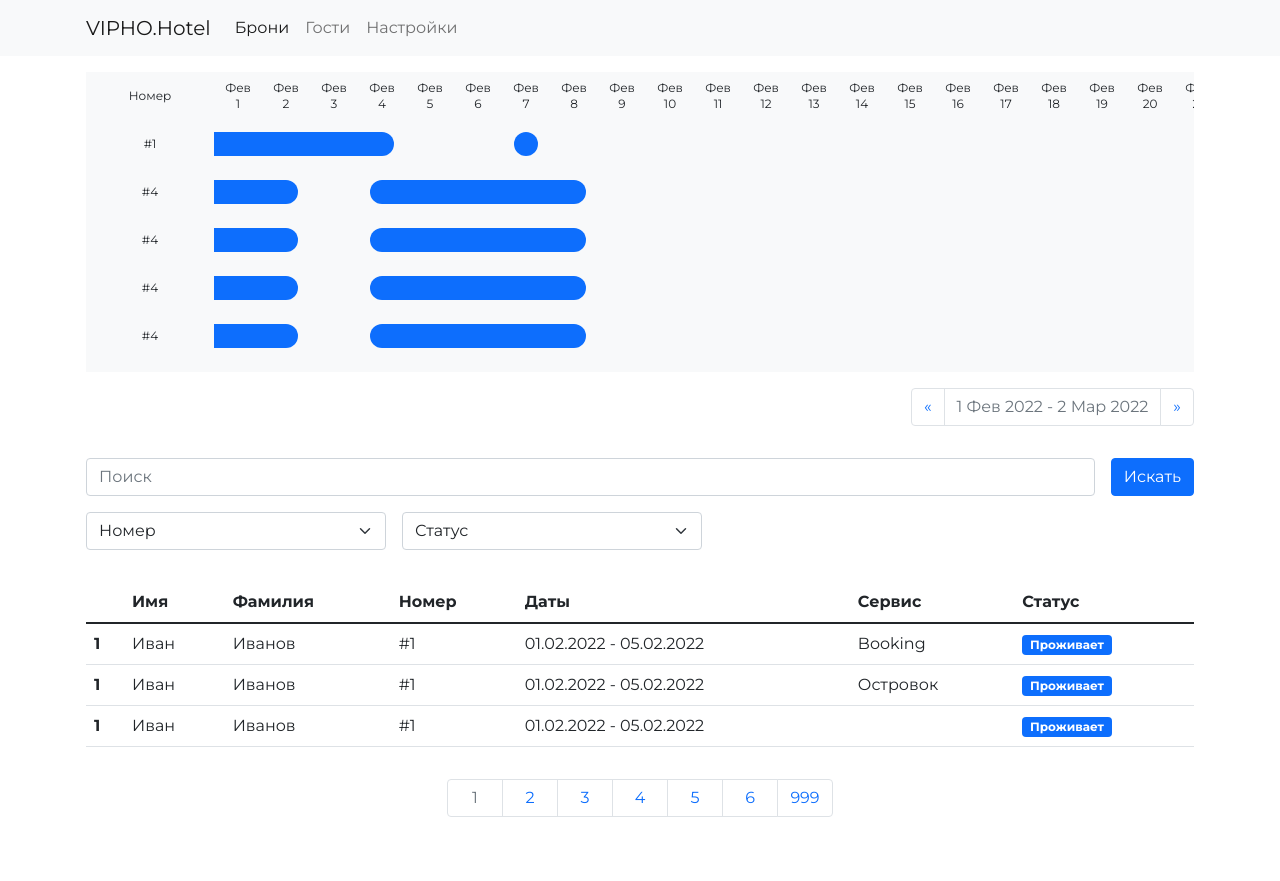
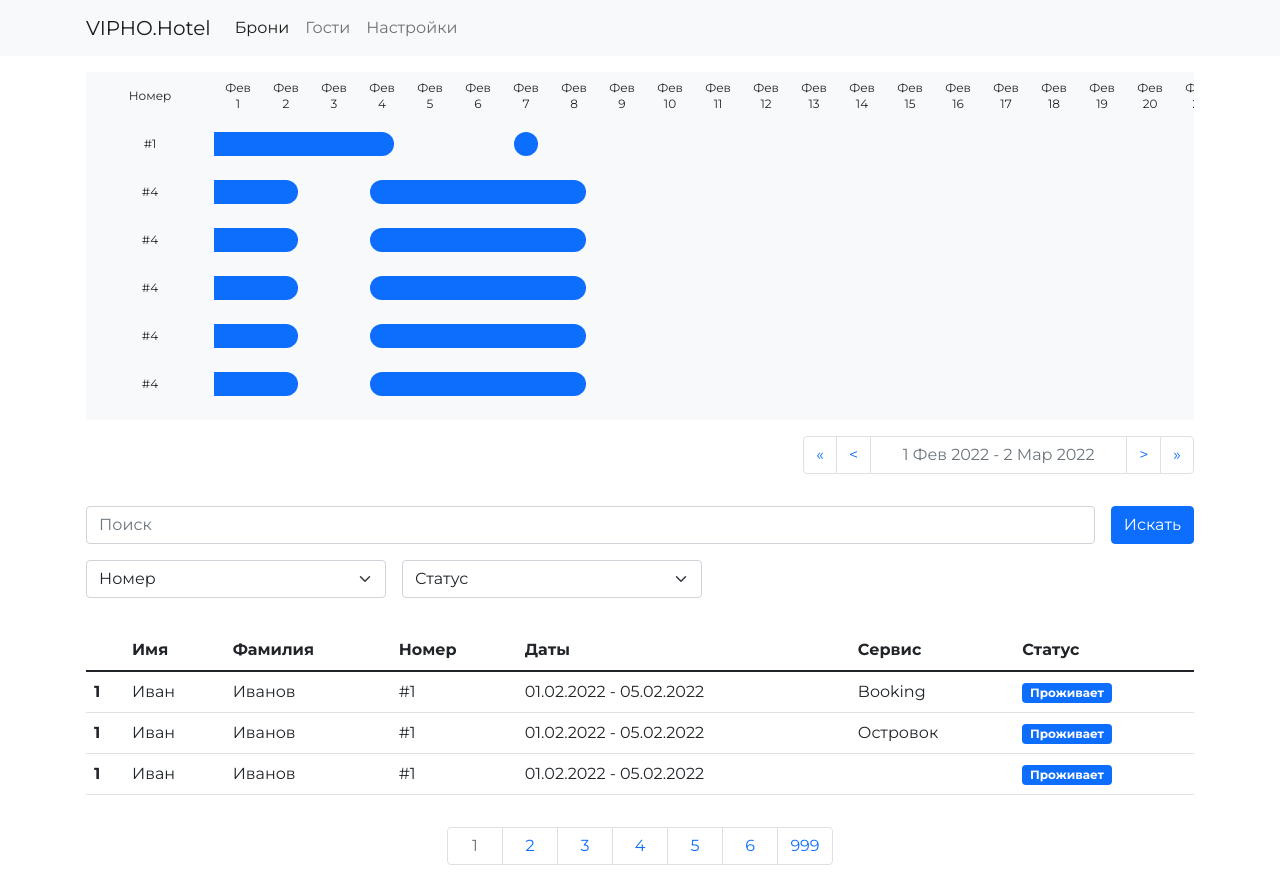
Before and after one commit to vipho/hotel-client, a Vue app: page /books in a window 1280 px wide. Before the commit the page ends 833 px from the top, so only its background shows below. Built offline with nearby package versions, Linux system fonts and the light colour scheme.

Commit message:
Improve Timeline

```diff
--- a/src/components/Timeline.vue
+++ b/src/components/Timeline.vue
@@ -1,31 +1,36 @@
 <template>
-  <div
-      @scroll="onScroll"
-      ref="timeline"
-      class="_timeline"
-  >
-    <div>
-      <div :style="{ left, top }" class="_room _room-heading">
+  <div class="_timeline">
+    <div class="_head-line">
+      <div class="_room">
         <span>{{ $t('room') }}</span>
       </div>
-      <div class="_room-wrapper" :style="{ left }">
-        <div v-for="room in sortedRooms" class="_room">
-          <span>{{ room.room }}</span>
+
+      <div class="_day-line-wrapper">
+        <div :style="{ 'margin-left': left }" class="_day-line">
+          <div v-for="dates in timelineDates" class="_day">
+            <div class="_box">
+              <div>{{ dates.month }}</div>
+              <div>{{ dates.day }}</div>
+            </div>
+          </div>
         </div>
       </div>
     </div>
 
-    <div class="d-flex">
-      <div :style="{ top }" class="_day-line">
-        <div v-for="dates in timelineDates" class="_day">
-          <div class="_box">
-            <div>{{ dates.month }}</div>
-            <div>{{ dates.day }}</div>
+    <div class="_content">
+      <div class="_room-col-wrapper">
+        <div :style="{ 'margin-top': top }" class="_room-col">
+          <div v-for="room in sortedRooms" class="_room">
+            <span>{{ room.room }}</span>
           </div>
         </div>
       </div>
 
-      <div class="_period-line-wrapper">
+      <div
+          @scroll="onScroll"
+          ref="timeline"
+          class="_period-line-wrapper"
+      >
         <div v-for="room in sortedRooms" class="_period-line">
           <div v-for="period in room.periods" class="_period" :style="{'left': period.offset, 'width': period.width}">
             <div class="_box"></div>
@@ -44,11 +49,23 @@
         <span class="page-link _link">&laquo;</span>
       </li>
       <li
-          class="page-item _item disabled"
+          class="page-item _item _no-select"
+          @click="currentDay = new Date(currentDay.getTime() - 86400000)"
       >
-          <span class="page-link _link">{{
-              dateToString(currentDay)
-            }} - {{ dateToString(new Date(currentDay.getTime() + (2592000000 - 86400000))) }}</span>
+        <span class="page-link _link">&lt;</span>
+      </li>
+      <li class="page-item _item _item-dates disabled">
+          <span class="page-link _link">
+            {{ dateToString(currentDay) }} - {{
+              dateToString(new Date(currentDay.getTime() + (2592000000 - 86400000)))
+            }}
+          </span>
+      </li>
+      <li
+          class="page-item _item _no-select"
+          @click="currentDay = new Date(currentDay.getTime() + 86400000)"
+      >
+        <span class="page-link _link">&gt;</span>
       </li>
       <li
           class="page-item _item _no-select"
@@ -155,8 +172,8 @@ export default defineComponent({
       //@ts-ignore
       const top: number = this.$refs.timeline.scrollTop
 
-      this.left = `${left}px`
-      this.top = `${top}px`
+      this.left = `-${left}px`
+      this.top = `-${top}px`
     },
   },
 })
@@ -169,26 +186,15 @@ $_size: 48px;
 $_dayAmount: 30;
 $_roomLineWidth: calc(#{$_size} * #{$_dayAmount});
 $_dayWidth: 128px;
+$_dayColHeight: 300px;
 
 ._timeline {
-  position: relative;
   background: $_light;
   margin-bottom: 1rem;
-  max-height: 300px;
-  overflow: auto;
 }
 
-._room-heading {
-  position: absolute;
-  left: 0; // js
-  z-index: 3;
-}
-
-._room-wrapper {
-  position: absolute;
-  left: 0; // js
-  top: $_size;
-  z-index: 1;
+._head-line {
+  display: flex;
 }
 
 ._room {
@@ -210,13 +216,13 @@ $_dayWidth: 128px;
   }
 }
 
+._day-line-wrapper {
+  overflow: hidden;
+}
+
 ._day-line {
-  position: absolute;
-  top: 0; // js
-  z-index: 2;
   display: flex;
   background: $_light;
-  margin-left: $_dayWidth;
 
   ._day {
     flex-shrink: 0;
@@ -235,9 +241,25 @@ $_dayWidth: 128px;
   }
 }
 
+._content {
+  display: flex;
+}
+
+._room-col-wrapper {
+  overflow: hidden;
+  flex: 0 0 $_dayWidth;
+  width: $_dayWidth;
+}
+
+._room-col {
+  height: $_dayColHeight;
+  width: $_dayWidth;
+  flex: 0 0 $_dayWidth;
+}
+
 ._period-line-wrapper {
-  margin-top: $_size;
-  width: calc(#{$_roomLineWidth} + #{$_dayWidth});
+  height: $_dayColHeight;
+  overflow: auto;
 }
 
 ._period-line {
@@ -246,7 +268,6 @@ $_dayWidth: 128px;
   overflow: hidden;
   position: relative;
   display: flex;
-  margin-left: $_dayWidth;
 
   ._period {
     height: $_size;
@@ -276,6 +297,11 @@ $_dayWidth: 128px;
   margin: 0;
   white-space: nowrap;
 
+  ._item-dates {
+    width: 256px;
+    text-align: center;
+  }
+
   ._item {
     cursor: default;
 
```
